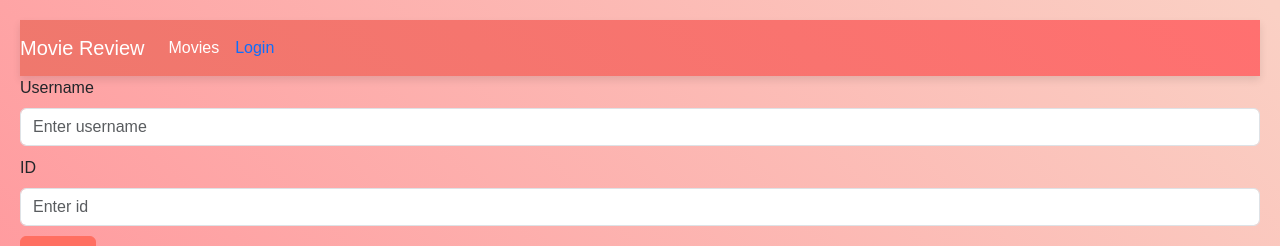
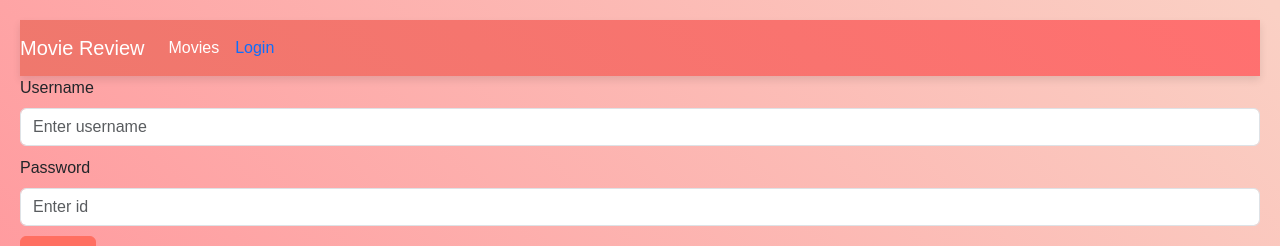
Before and after one commit to aarojohn/CP, a React (Create React App) app in the folder frontend/: page /login in a window 1280 px wide. Shown: the top 246 px of the page. Built offline with nearby package versions, Linux system fonts and the light colour scheme.

Commit message:
final touch 2

```diff
--- a/frontend/src/components/login.js
+++ b/frontend/src/components/login.js
@@ -36,7 +36,7 @@ const Login = (props) => {
           />
         </Form.Group>
         <Form.Group>
-          <Form.Label>ID</Form.Label>
+          <Form.Label>Password</Form.Label>
           <Form.Control
             type="text"
             placeholder="Enter id"
```
